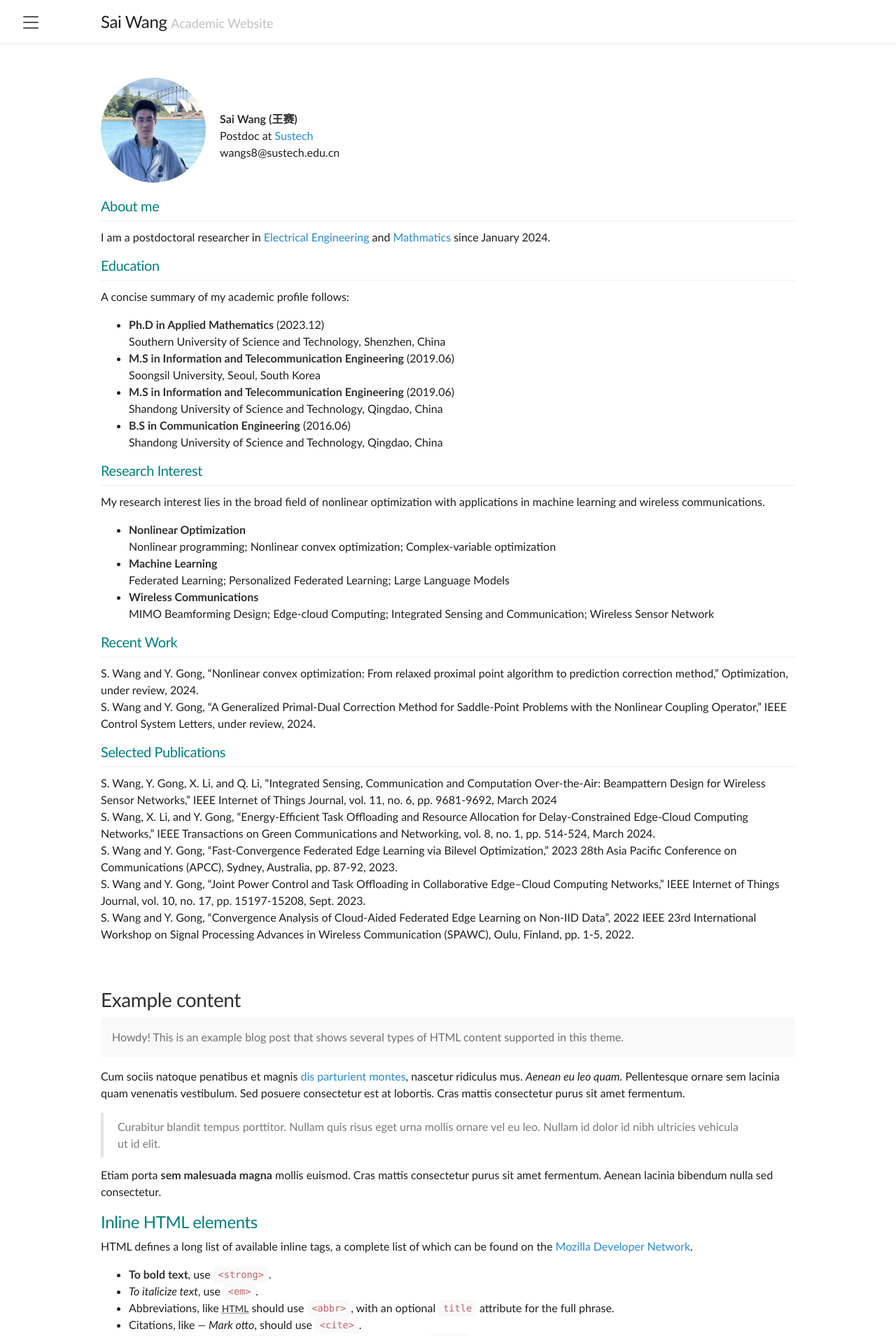
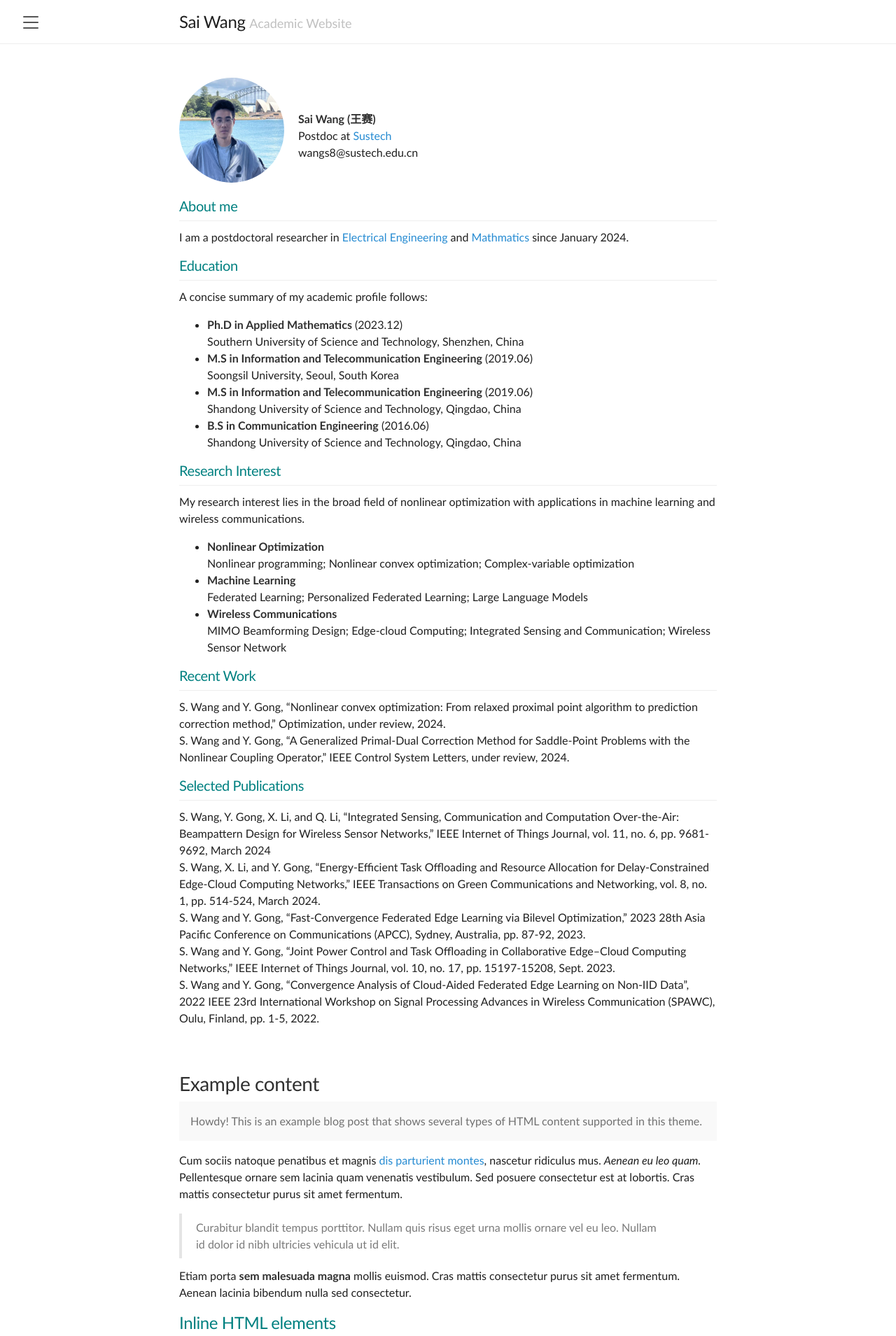
Before and after one commit to Alxendweb/alxendweb.github.io, a Jekyll site: the page built from index.html, in a window 1280 px wide. Shown: the top 1909 px of the page at 70% size. Built offline with Jekyll 4.4.1, drawn with Linux system fonts in a browser that asks for light colours; the list of posts is cut into pages by our own code.

Commit message:
Update lanyon.css

```diff
--- a/public/css/lanyon.css
+++ b/public/css/lanyon.css
@@ -73,7 +73,17 @@ h1, h2, h3, h4, h5, h6 {
  */
 
 .container {
-  max-width: 80%; /* 设置最大宽度为父元素的100% */
+  max-width: 70rem;
+}
+@media (min-width: 50em) {
+  .container {
+    max-width: 40rem;
+  }
+}
+@media (min-width: 60em) {
+  .container {
+    max-width: 50rem;
+  }
 }
 
 
```
